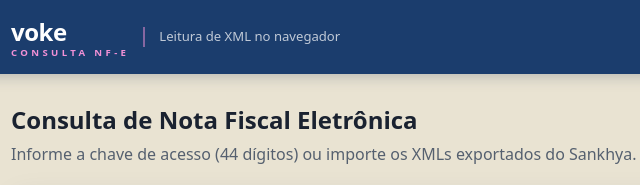
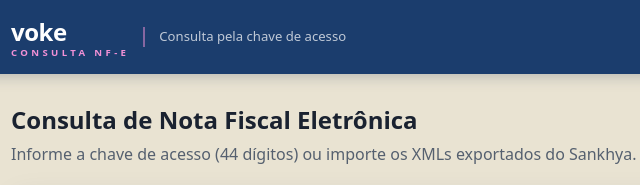
Before and after one commit to victorfeer/Claude-Repos, a plain HTML site: page nfe-consulta-saas/sankhya/consulta-nfe-standalone.html in a window 1280 px wide. Shown: the top 185 px of the page, 209-849 px from the left. Drawn offline with Linux system fonts and the light colour scheme.

Commit message:
fix(front): subtítulo "Consulta pela chave de acesso" (remove texto antigo de import)
Atualiza standalone e pacote consulta-nfe-sankhya.zip.

Co-Authored-By: Claude Opus 4.8 <noreply@anthropic.com>
Claude-Session: https://claude.ai/code/session_01KBfNCowKTTHKjQ2HjdcnPQ

```diff
--- a/nfe-consulta-saas/sankhya/consulta-nfe-standalone.html
+++ b/nfe-consulta-saas/sankhya/consulta-nfe-standalone.html
@@ -191,7 +191,7 @@
 <nav class="app-nav">
   <div class="nav-in">
     <div class="brand">voke<small>consulta nf-e</small></div>
-    <span class="nav-tag">Leitura de XML no navegador</span>
+    <span class="nav-tag">Consulta pela chave de acesso</span>
     <button class="theme-btn" id="themeBtn" type="button">◐ Tema</button>
   </div>
 </nav>
```
Also changed, not shown: 1 other file.
